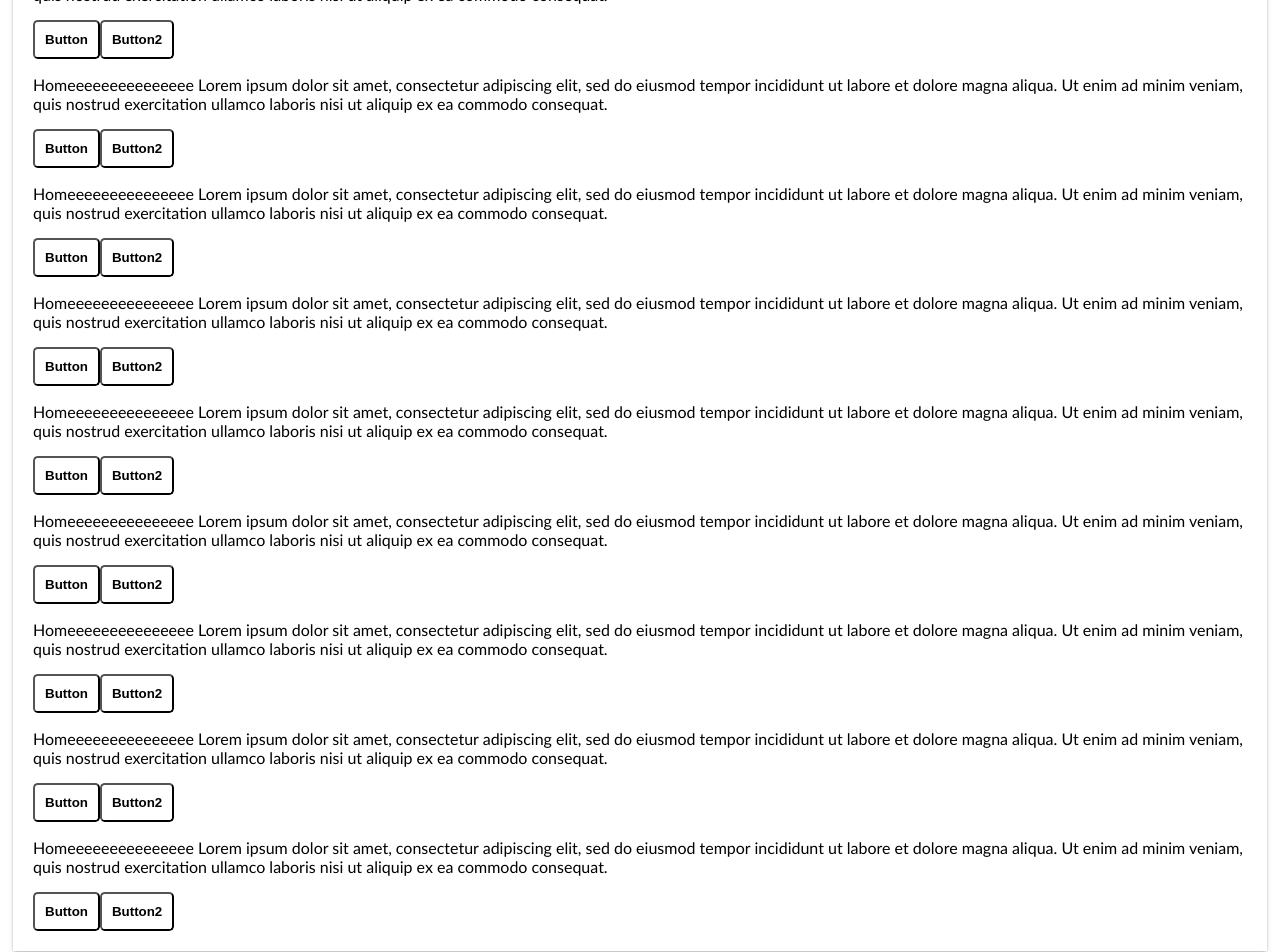
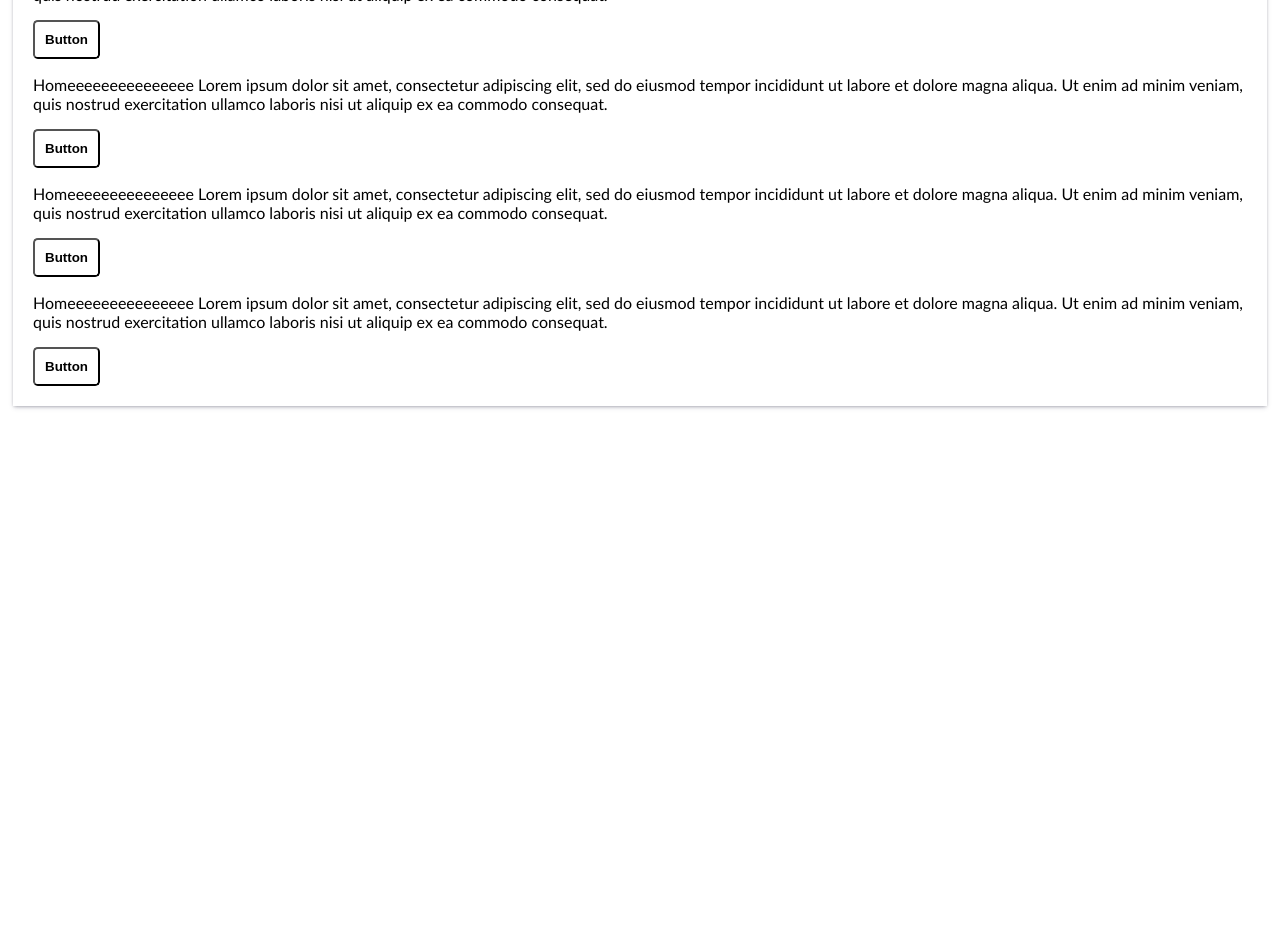
Before and after one commit to PathumN99/Retail-App, a React (Create React App) app in the folder retail-app-client/: page / in a window 1280 px wide. Shown: the part 460-1412 px from the top of the page. After the commit the page ends 876 px from the top, so only its background shows below. Built offline with nearby package versions, Linux system fonts and the light colour scheme.

Commit message:
User creation API integration

```diff
--- a/retail-app-client/src/components/modules/HomePage.js
+++ b/retail-app-client/src/components/modules/HomePage.js
@@ -8,73 +8,36 @@ export default function HomePage() {
                 Ut enim ad minim veniam, quis nostrud exercitation ullamco laboris nisi ut
                 aliquip ex ea commodo consequat.</p>
             <button className={HomeCSS.button}>Button</button>
-            <button className={HomeCSS.button}>Button2</button>
             <p>Homeeeeeeeeeeeeeee Lorem ipsum dolor sit amet, consectetur adipiscing elit,
                 sed do eiusmod tempor incididunt ut labore et dolore magna aliqua.
                 Ut enim ad minim veniam, quis nostrud exercitation ullamco laboris nisi ut
                 aliquip ex ea commodo consequat.</p>
             <button className={HomeCSS.button}>Button</button>
-            <button className={HomeCSS.button}>Button2</button>
             <p>Homeeeeeeeeeeeeeee Lorem ipsum dolor sit amet, consectetur adipiscing elit,
                 sed do eiusmod tempor incididunt ut labore et dolore magna aliqua.
                 Ut enim ad minim veniam, quis nostrud exercitation ullamco laboris nisi ut
                 aliquip ex ea commodo consequat.</p>
             <button className={HomeCSS.button}>Button</button>
-            <button className={HomeCSS.button}>Button2</button>
             <p>Homeeeeeeeeeeeeeee Lorem ipsum dolor sit amet, consectetur adipiscing elit,
                 sed do eiusmod tempor incididunt ut labore et dolore magna aliqua.
                 Ut enim ad minim veniam, quis nostrud exercitation ullamco laboris nisi ut
                 aliquip ex ea commodo consequat.</p>
             <button className={HomeCSS.button}>Button</button>
-            <button className={HomeCSS.button}>Button2</button>
             <p>Homeeeeeeeeeeeeeee Lorem ipsum dolor sit amet, consectetur adipiscing elit,
                 sed do eiusmod tempor incididunt ut labore et dolore magna aliqua.
                 Ut enim ad minim veniam, quis nostrud exercitation ullamco laboris nisi ut
                 aliquip ex ea commodo consequat.</p>
             <button className={HomeCSS.button}>Button</button>
-            <button className={HomeCSS.button}>Button2</button>
             <p>Homeeeeeeeeeeeeeee Lorem ipsum dolor sit amet, consectetur adipiscing elit,
                 sed do eiusmod tempor incididunt ut labore et dolore magna aliqua.
                 Ut enim ad minim veniam, quis nostrud exercitation ullamco laboris nisi ut
                 aliquip ex ea commodo consequat.</p>
             <button className={HomeCSS.button}>Button</button>
-            <button className={HomeCSS.button}>Button2</button>
             <p>Homeeeeeeeeeeeeeee Lorem ipsum dolor sit amet, consectetur adipiscing elit,
                 sed do eiusmod tempor incididunt ut labore et dolore magna aliqua.
                 Ut enim ad minim veniam, quis nostrud exercitation ullamco laboris nisi ut
                 aliquip ex ea commodo consequat.</p>
             <button className={HomeCSS.button}>Button</button>
-            <button className={HomeCSS.button}>Button2</button>
-            <p>Homeeeeeeeeeeeeeee Lorem ipsum dolor sit amet, consectetur adipiscing elit,
-                sed do eiusmod tempor incididunt ut labore et dolore magna aliqua.
-                Ut enim ad minim veniam, quis nostrud exercitation ullamco laboris nisi ut
-                aliquip ex ea commodo consequat.</p>
-            <button className={HomeCSS.button}>Button</button>
-            <button className={HomeCSS.button}>Button2</button>
-            <p>Homeeeeeeeeeeeeeee Lorem ipsum dolor sit amet, consectetur adipiscing elit,
-                sed do eiusmod tempor incididunt ut labore et dolore magna aliqua.
-                Ut enim ad minim veniam, quis nostrud exercitation ullamco laboris nisi ut
-                aliquip ex ea commodo consequat.</p>
-            <button className={HomeCSS.button}>Button</button>
-            <button className={HomeCSS.button}>Button2</button>
-            <p>Homeeeeeeeeeeeeeee Lorem ipsum dolor sit amet, consectetur adipiscing elit,
-                sed do eiusmod tempor incididunt ut labore et dolore magna aliqua.
-                Ut enim ad minim veniam, quis nostrud exercitation ullamco laboris nisi ut
-                aliquip ex ea commodo consequat.</p>
-            <button className={HomeCSS.button}>Button</button>
-            <button className={HomeCSS.button}>Button2</button>
-            <p>Homeeeeeeeeeeeeeee Lorem ipsum dolor sit amet, consectetur adipiscing elit,
-                sed do eiusmod tempor incididunt ut labore et dolore magna aliqua.
-                Ut enim ad minim veniam, quis nostrud exercitation ullamco laboris nisi ut
-                aliquip ex ea commodo consequat.</p>
-            <button className={HomeCSS.button}>Button</button>
-            <button className={HomeCSS.button}>Button2</button>
-            <p>Homeeeeeeeeeeeeeee Lorem ipsum dolor sit amet, consectetur adipiscing elit,
-                sed do eiusmod tempor incididunt ut labore et dolore magna aliqua.
-                Ut enim ad minim veniam, quis nostrud exercitation ullamco laboris nisi ut
-                aliquip ex ea commodo consequat.</p>
-            <button className={HomeCSS.button}>Button</button>
-            <button className={HomeCSS.button}>Button2</button>
         </div>
     )
 }
--- a/retail-app-client/src/components/modules/SignPage.js
+++ b/retail-app-client/src/components/modules/SignPage.js
@@ -1,21 +1,50 @@
 import { useState } from "react";
 import SignCSS from "../../style/signup.module.css"
+import Axios from "axios";
 
 export default function SignPage() {
 
-    const [username, setUsername] = useState("");
-    const [password, setpassword] = useState("");
+    const [name, setName] = useState("");
+    const [password, setPassword] = useState("");
+    const [email, setEmail] = useState("");
+    const [phoneNumber, setPhoneNumber] = useState("");
+    const [address, setAddress] = useState("");
 
-    function handleUsername(event) {
-        setUsername(event.target.value);
+    function handleName(event) {
+        setName(event.target.value);
+    }
+    function handlePassword(event) {
+        setPassword(event.target.value);
+    }
+    function handleEmail(event) {
+        setEmail(event.target.value);
+    }
+    function handlePhoneNumber(event) {
+        setPhoneNumber(event.target.value);
+    }
+    function handleAddress(event) {
+        setAddress(event.target.value);
     }
 
-    function handlePsassword(event) {
-        setpassword(event.target.value);
+    let dataObject = {
+        name: name,
+        password: password,
+        email: email,
+        phoneNumber: phoneNumber,
+        address: address
     }
 
-    function handleClick() {
-        console.log("username: " + username, "password: " + password);
+    function submitData() {
+        Axios.post("http://localhost:5105/api/User", dataObject).then((response) => {
+            console.log("Submitted Data: ", response);
+            setName("");
+            setPassword("");
+            setEmail("");
+            setPhoneNumber("");
+            setAddress("");
+        }).catch((error) => {
+            console.log(error);
+        })
     }
 
     return (
@@ -23,27 +52,31 @@ export default function SignPage() {
             <div className={SignCSS.childloginbox}>
                 <div>
                     <label className={SignCSS.label}>Username</label>
-                    <input placeholder="" className={SignCSS.input} name="username" type="text" value={username} onChange={handleUsername} />
+                    <input placeholder="" className={SignCSS.input} name="name" type="text"
+                        value={name} onChange={handleName} />
                 </div>
                 <div>
                     <label className={SignCSS.label}>E-mail</label>
-                    <input placeholder="" className={SignCSS.input} name="username" type="text" value={username} onChange={handleUsername} />
+                    <input placeholder="" className={SignCSS.input} name="email" type="text"
+                        value={email} onChange={handleEmail} />
                 </div>
                 <div>
                     <label className={SignCSS.label}>Phone Number</label>
-                    <input placeholder="" className={SignCSS.input} name="username" type="text" value={username} onChange={handleUsername} />
+                    <input placeholder="" className={SignCSS.input} name="phoneNumber" type="text"
+                        value={phoneNumber} onChange={handlePhoneNumber} />
                 </div>
                 <div>
                     <label className={SignCSS.label}>Address</label>
-                    <input placeholder="" className={SignCSS.input} name="username" type="text" value={username} onChange={handleUsername} />
+                    <input placeholder="" className={SignCSS.input} name="address" type="text"
+                        value={address} onChange={handleAddress} />
                 </div>
                 <div>
                     <label className={SignCSS.label}>Password</label>
-                    <input placeholder="" className={SignCSS.input} name="password" type="text" value={password} onChange={handlePsassword} />
+                    <input placeholder="" className={SignCSS.input} name="password" type="text"
+                        value={password} onChange={handlePassword} />
                 </div>
 
-
-                <button className={SignCSS.button} onClick={handleClick}>Sign Up</button>
+                <button className={SignCSS.button} onClick={submitData}>Sign Up</button>
             </div>
         </div>
     )
--- a/retail-app-client/src/style/Login.module.css
+++ b/retail-app-client/src/style/Login.module.css
@@ -9,7 +9,7 @@
 .childloginbox {
     display: flex;
     flex-direction: column;
-    align-items: center;
+    align-items: flex-end;
     justify-content: center;
     padding: 40px 40px;
     box-shadow: rgba(6, 24, 44, 0.4) 0px 0px 0px 2px, rgba(6, 24, 44, 0.65) 0px 4px 6px -1px, rgba(255, 255, 255, 0.08) 0px 1px 0px inset;
@@ -17,7 +17,7 @@
 }
 
 .input {
-    margin: 30px;
+    margin: 20px;
     border: 0.5px solid #929292;
     border-radius: 4px;
     height: 30px;
@@ -25,7 +25,10 @@
 }
 
 .button {
-    margin: 30px;
+    margin-top: 30px;
+    margin-bottom: 30px;
+    margin-left: 30px;
+    margin-right: 110px;
     background-color: rgb(88, 88, 88);
     color: #fff;
     cursor: pointer;
--- a/retail-app-client/src/style/Navbar.module.css
+++ b/retail-app-client/src/style/Navbar.module.css
@@ -46,6 +46,7 @@
     font-weight: 600;
     transition: all .1s cubic-bezier(.4, 0, .2, 1);
     height: 40px;
+    width: 80px;
     border-radius: 0.3rem;
 }
 
@@ -63,6 +64,7 @@
     font-weight: 600;
     transition: all .1s cubic-bezier(.4, 0, .2, 1);
     height: 40px;
+    width: 80px;
     border-radius: 0.3rem;
 }
 
```
